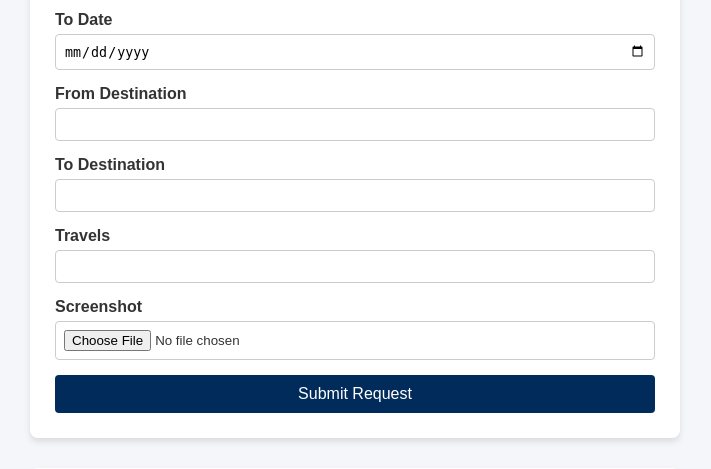
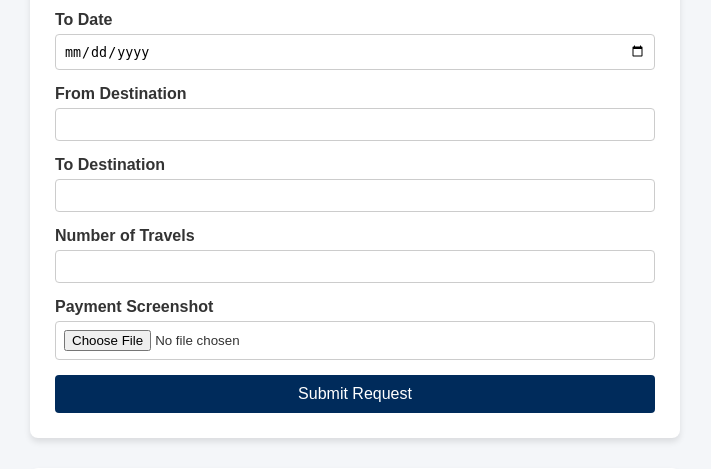
Before and after one commit to Kashyap42576/bus-pass-system, a Flask app: page / in a window 1280 px wide. Shown: the part 684-1153 px from the top of the page, without its empty margins (0-711 px from the left). Run offline with Flask 3, Linux system fonts and the light colour scheme.

Commit message:
Refactor form labels and input names in index.html
Updated form labels and input names for clarity.

```diff
--- a/templates/index.html
+++ b/templates/index.html
@@ -33,8 +33,8 @@
             <div class="form-group"><label>To Date</label><input type="date" name="to_date" required></div>
             <div class="form-group"><label>From Destination</label><input type="text" name="from_dest" required></div>
             <div class="form-group"><label>To Destination</label><input type="text" name="to_dest" required></div>
-            <div class="form-group"><label>Travels</label><input type="number" name="travels" required></div>
-            <div class="form-group"><label>Screenshot</label><input type="file" name="screenshot" accept="image/*" required></div>
+            <div class="form-group"><label>Number of Travels</label><input type="number" name="travels" required></div>
+            <div class="form-group"><label>Payment Screenshot</label><input type="file" name="screenshot" accept="image/*" required></div>
             <button type="submit">Submit Request</button>
         </form>
     </div>
```
